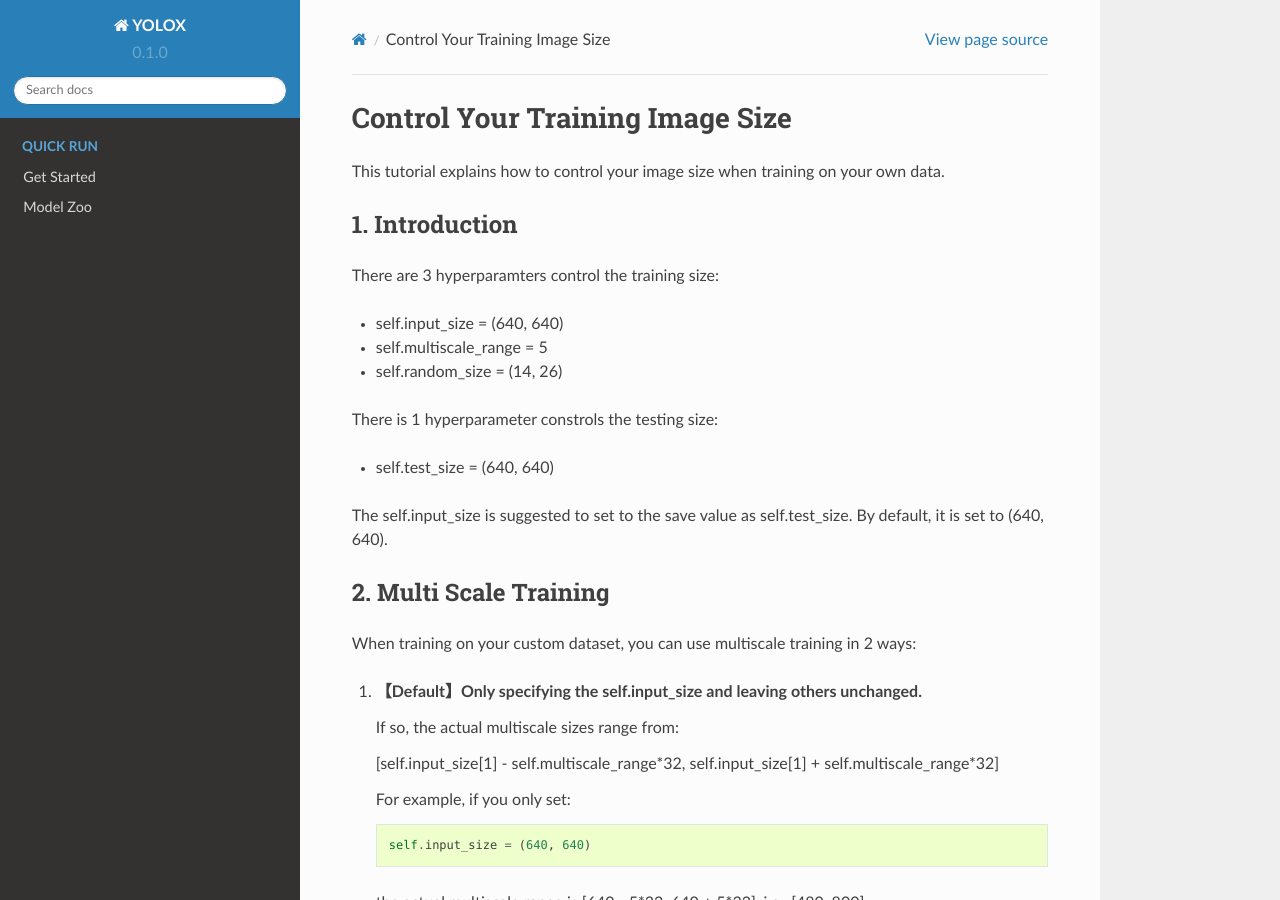
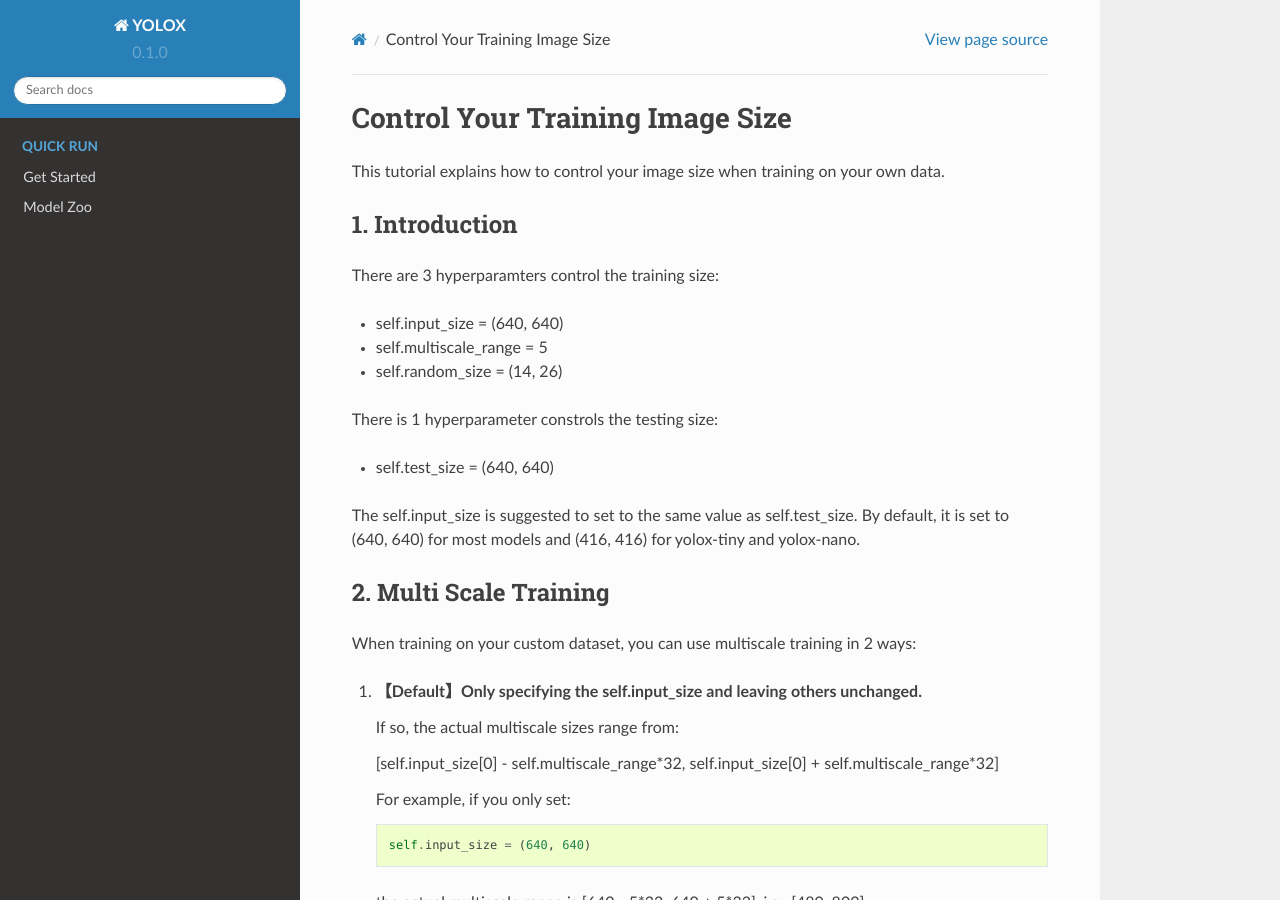
Before and after one commit to Megvii-BaseDetection/YOLOX, a Sphinx documentation site: the page built from docs/control_training_image_size.md, in a window 1280 px wide and 900 px high. Built offline with Sphinx 7.4.7 and the Read the Docs theme 2.0.0, drawn with Linux system fonts in a browser that asks for light colours; pages that are not in the unit, such as notebooks, are missing from menus.

Commit message:
Update control_training_image_size.md

```diff
--- a/docs/control_training_image_size.md
+++ b/docs/control_training_image_size.md
@@ -14,7 +14,7 @@ There is 1 hyperparameter constrols the testing size:
 
 - self.test_size = (640, 640)
 
-The self.input_size is suggested to set to the save value as self.test_size. By default, it is set to (640, 640).
+The self.input_size is suggested to set to the same value as self.test_size. By default, it is set to (640, 640) for most models and (416, 416) for yolox-tiny and yolox-nano.
 
 ## 2. Multi Scale Training
 
@@ -24,7 +24,7 @@ When training on your custom dataset, you can use multiscale training in 2 ways:
 
    If so, the actual multiscale sizes range from:
 
-   [self.input_size[1] - self.multiscale_range\*32,  self.input_size[1] + self.multiscale_range\*32]
+   [self.input_size[0] - self.multiscale_range\*32,  self.input_size[0] + self.multiscale_range\*32]
 
    For example, if you only set:
 
```
